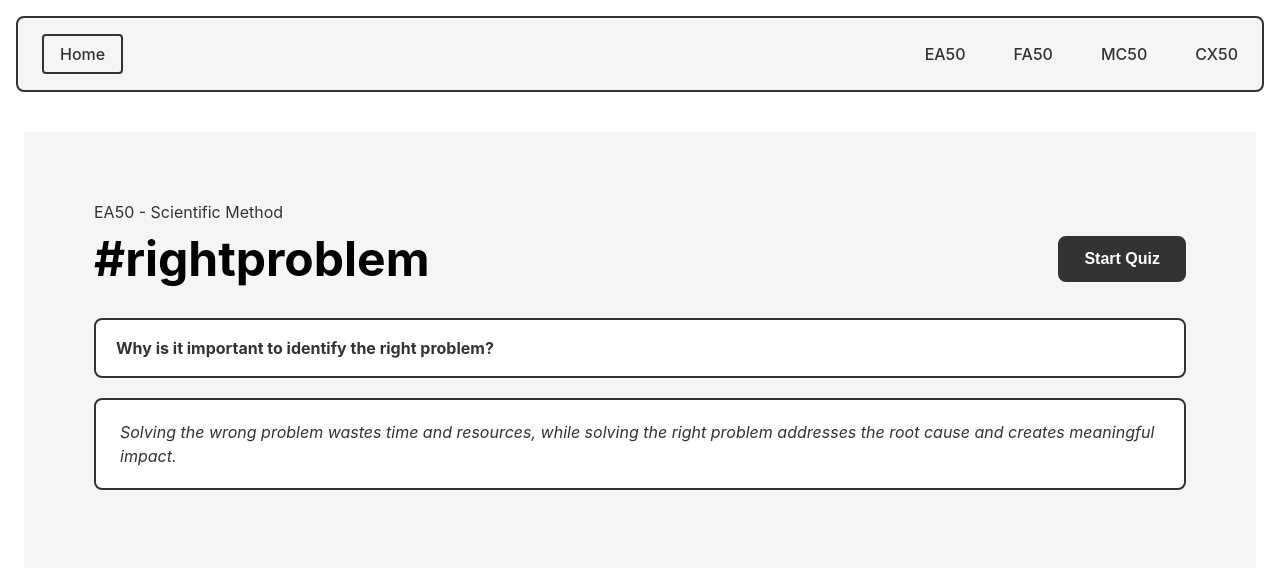
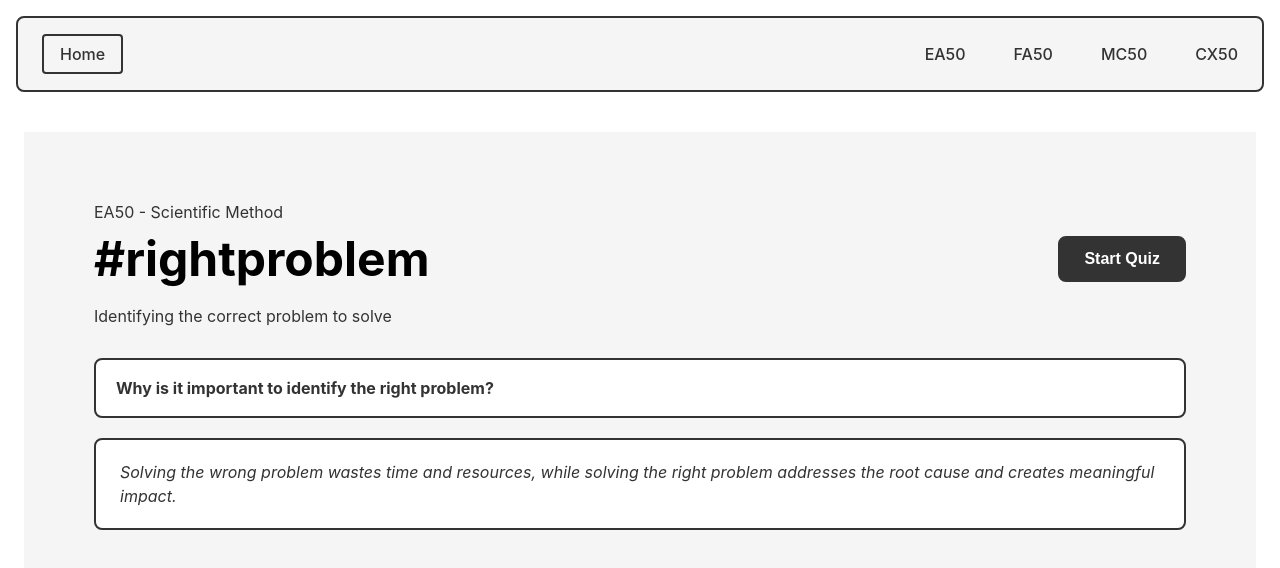
Before and after one commit to autinn/gamify-hc, a React (Create React App) app in the folder frontend/: page /course/1/unit/1/concept/1 in a window 1280 px wide. Shown: the top 568 px of the page. Built offline with nearby package versions, Linux system fonts and the light colour scheme.

Commit message:
added HC description display logic to conceptPage

```diff
--- a/frontend/src/pages/ConceptPage.css
+++ b/frontend/src/pages/ConceptPage.css
@@ -52,6 +52,15 @@
   min-width: 0;
 }
 
+.concept-page__definition {
+  font-size: 16px;
+  font-weight: 400;
+  color: #333;
+  margin: 8px 0 0 0;
+  padding: 0;
+  line-height: 1.5;
+}
+
 .concept-page__button-container {
   display: flex;
   width: auto;
@@ -96,6 +105,10 @@
     font-size: 14px;
   }
 
+  .concept-page__definition {
+    font-size: 14px;
+  }
+
   .concept-page__header-row {
     gap: 12px;
   }
--- a/frontend/src/pages/ConceptPage.js
+++ b/frontend/src/pages/ConceptPage.js
@@ -172,6 +172,9 @@ const ConceptPage = () => {
             <Button label="Start Quiz" variant="primary" onClick={handleStartQuiz} />
           </div>
         </div>
+        {concept.definition && (
+          <p className="concept-page__definition">{concept.definition}</p>
+        )}
       </div>
 
       {/* Content Section */}
```
